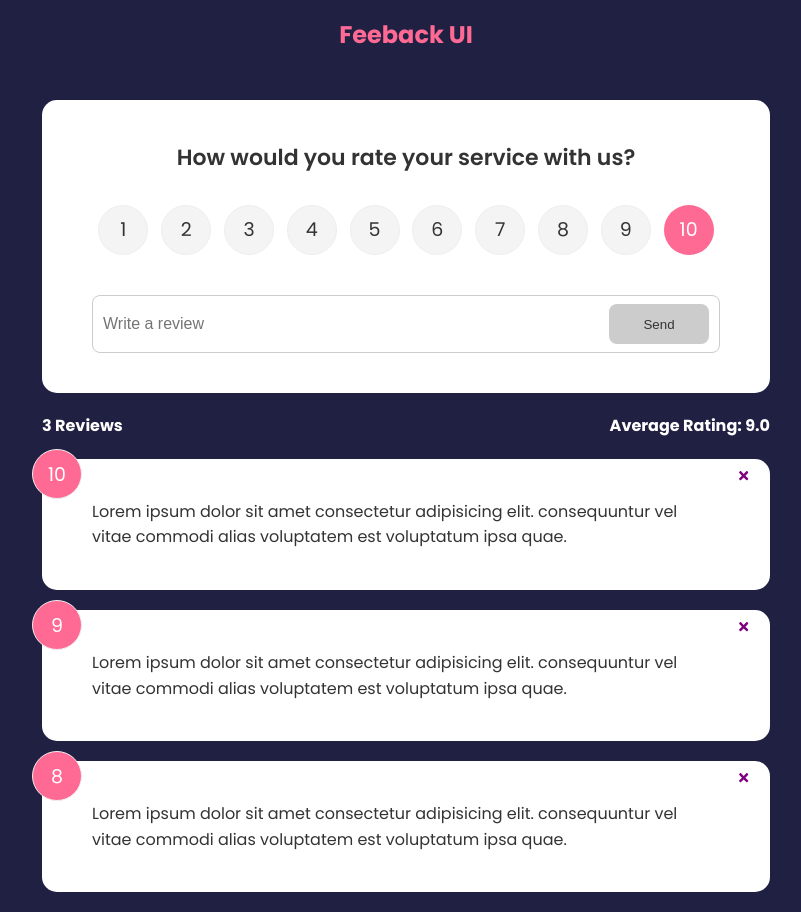
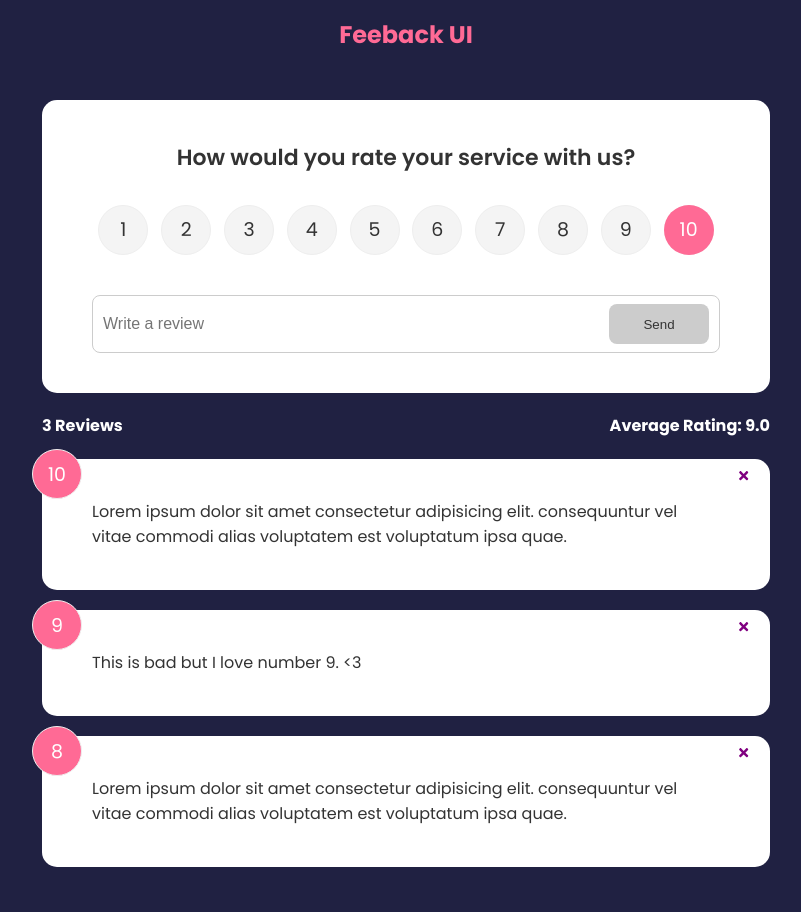
Before and after one commit to Apollo2006/FeedbackUI, a React (Create React App) app: page / in a window 1280 px wide. Shown: the whole page, without its empty margins (234-1035 px from the left). After the commit the page ends 887 px from the top, so only its background shows below. Built offline with nearby package versions, Linux system fonts and the light colour scheme.

Commit message:
funny lololol

```diff
--- a/src/components/FeedbackForm.jsx
+++ b/src/components/FeedbackForm.jsx
@@ -5,7 +5,7 @@ import {useState} from 'react'
 
 function FeedbackForm({handleAdd}) {
     const[text, setText] = useState('')
-    const[rating, setRating ] = useState(10)
+    const[rating, setRating] = useState(10)
     const[btnDisabled, setBtnDisabled] = useState(true)
     const[message, setMessage] = useState('')
 
--- a/src/data/FeedbackData.js
+++ b/src/data/FeedbackData.js
@@ -7,7 +7,7 @@ const FeedbackData = [
     {
       id: 2,
       rating: 9,
-      text: 'Lorem ipsum dolor sit amet consectetur adipisicing elit. consequuntur vel vitae commodi alias voluptatem est voluptatum ipsa quae.',
+      text: 'This is bad but I love number 9. <3',
     },
     {
       id: 3,
```
